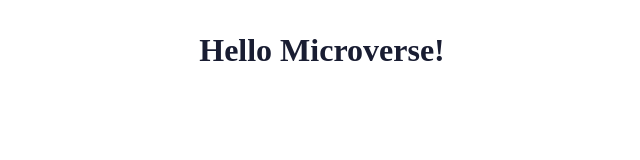
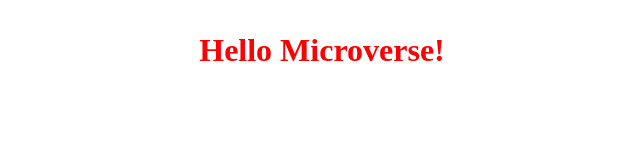
Before and after one commit to Mo7amedSMahdi/Hello-Microverse, a website: page index.html in a window 1280 px wide. Shown: the whole page, without its empty margins (318-958 px from the left). Drawn offline with Linux system fonts and the light colour scheme.

Commit message:
modified style.css
-Change the h1 color to red

```diff
--- a/style.css
+++ b/style.css
@@ -1,6 +1,6 @@
 h1 {
   display: flex;
-  color: #191d32;
+  color: red;
   align-items: center;
   justify-content: center;
   margin: 2rem 4rem;
```
